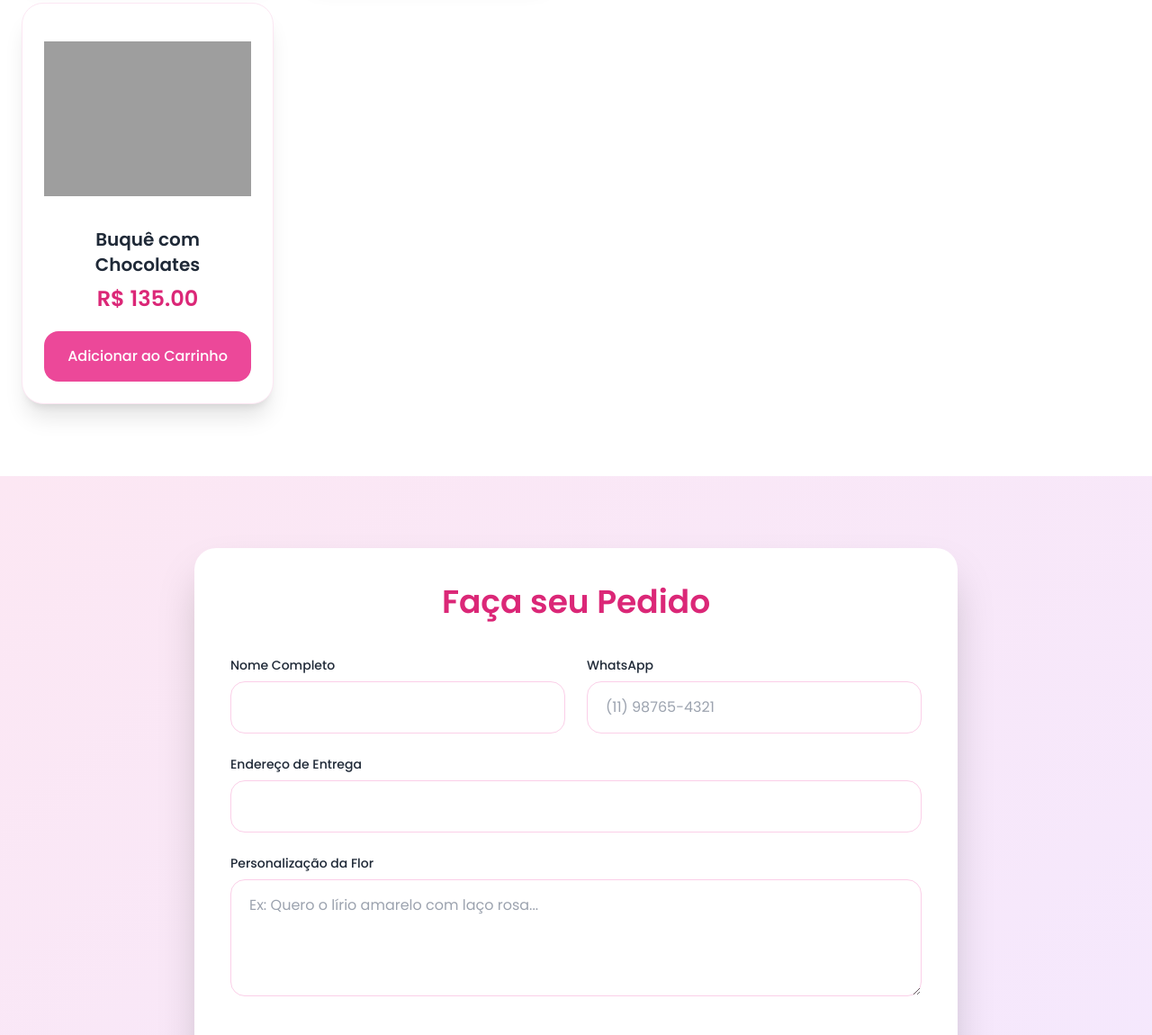
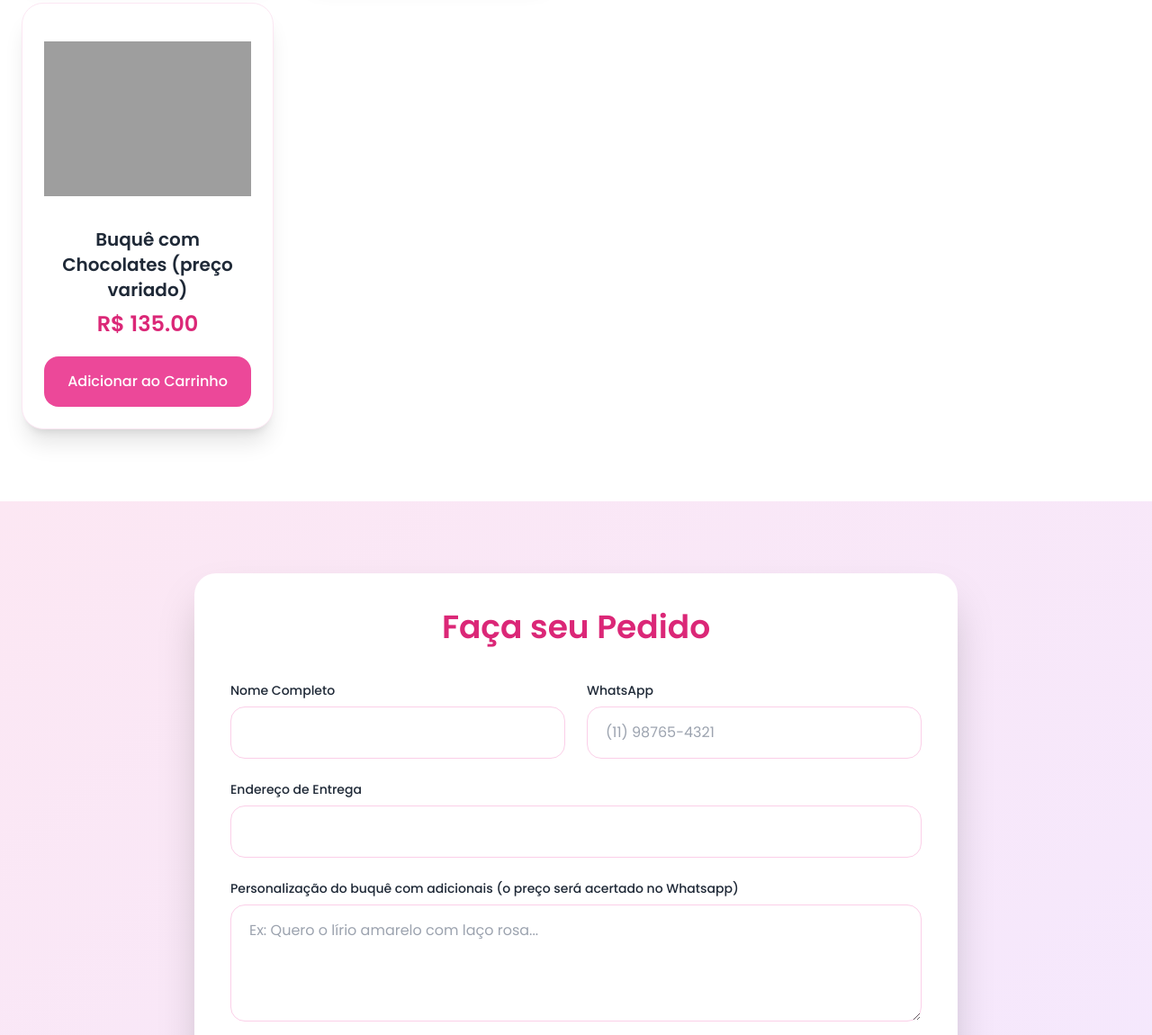
Before and after one commit to jefersonluidysantos-bit/Flores-e-Pudim, a plain HTML site: page index.html in a window 1280 px wide. Shown: the part 2527-3677 px from the top of the page at 90% size. Drawn offline with nearby package versions, Linux system fonts and the light colour scheme; grey boxes are pictures that could not be loaded.

```diff
--- a/index.html
+++ b/index.html
@@ -112,7 +112,7 @@
                     </div>
 
                     <div class="mt-6">
-                        <label class="block text-sm font-medium mb-2">Personalização da Flor</label>
+                        <label class="block text-sm font-medium mb-2">Personalização do buquê com adicionais (o preço será acertado no Whatsapp) </label>
                         <textarea id="personalizacao" rows="4" placeholder="Ex: Quero o lírio amarelo com laço rosa..."
                                   class="w-full px-5 py-4 rounded-2xl border border-pink-200 focus:border-pink-500 outline-none resize-y"></textarea>
                     </div>
@@ -167,13 +167,13 @@
 
     <script>
         let products = [
-            { id: 1, name: "Lírio Amarelo", category: "flor", price: 89.90, img: "https://i.ibb.co/5gCjRmwN/0f98ba8f-ba02-435a-9d59-ab06fe1496c2.jpg" },
+            { id: 1, name: "Lírio Amarelo", category: "flor", price: 89.90, img: "https://i.ibb.co/j9RJWt37/Whats-App-Image-2026-05-10-at-14-18-33.jpg" },
             { id: 2, name: "Lírio Roxo e Verde", category: "flor", price: 95.00, img: "https://i.ibb.co/G3CPZCD6/Whats-App-Image-2026-05-09-at-11-29-25-1.jpg" },
             { id: 3, name: "Lírio Rosa com Amarelo", category: "flor", price: 99.90, img: "https://i.ibb.co/QF7Dh6xM/Whats-App-Image-2026-05-09-at-11-29-25-2.jpg" },
             { id: 4, name: "Flor Azul", category: "flor", price: 85.00, img: "https://i.ibb.co/N2tRk1qN/Whats-App-Image-2026-05-09-at-11-29-25.jpg" },
             { id: 5, name: "Lírio Lilás", category: "flor", price: 92.50, img: "https://i.ibb.co/rRfTBVdq/Whats-App-Image-2026-05-09-at-11-29-26-2.jpg" },
             { id: 6, name: "Tulipa Rosa", category: "flor", price: 79.90, img: "https://i.ibb.co/Q3XsnPY9/Whats-App-Image-2026-05-09-at-11-29-26.jpg" },
-            { id: 7, name: "Buquê com Chocolates", category: "flor", price: 135.00, img: "https://i.ibb.co/fG9jz7Mx/Whats-App-Image-2026-05-09-at-11-34-28.jpg" },
+            { id: 7, name: "Buquê com Chocolates (preço variado) ", category: "flor", price: 135.00, img: "https://i.ibb.co/fG9jz7Mx/Whats-App-Image-2026-05-09-at-11-34-28.jpg" },
             { id: 8, name: "Pudim de Leite", category: "pudim", price: 28.90, img: "https://i.ibb.co/W47hJtvz/Whats-App-Image-2026-05-09-at-11-31-26.jpg" }
         ]
 
```
